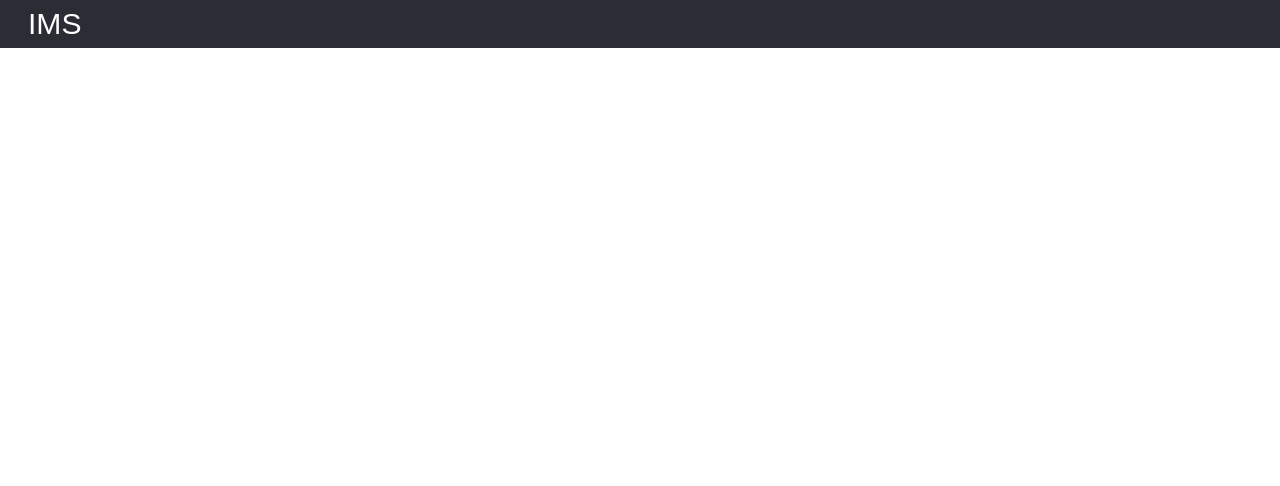
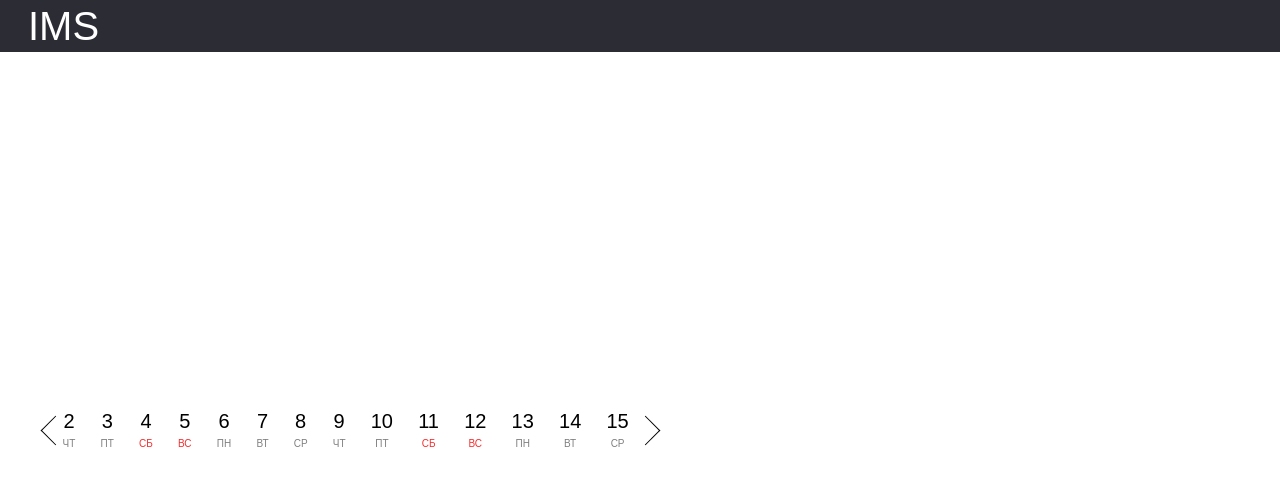
Before and after one commit to Suldenkov/IMS_cinema, a website built with webpack: page src/index.html in a window 1280 px wide. Built offline with nearby package versions, Linux system fonts and the light colour scheme.

Commit message:
create struct calendar

```diff
--- a/package.json
+++ b/package.json
@@ -5,7 +5,8 @@
   "main": "index.js",
   "scripts": {
     "test": "echo \"Error: no test specified\" && exit 1",
-    "build": "webpack --watch"
+    "start": "webpack-dev-server --mode development --open",
+    "build": "webpack"
   },
   "repository": {
     "type": "git",
@@ -23,7 +24,8 @@
     "mini-css-extract-plugin": "^2.2.1",
     "sass": "^1.38.2",
     "sass-loader": "^12.1.0",
-    "webpack": "^5.51.1"
+    "webpack": "^5.51.1",
+    "webpack-dev-server": "^4.1.0"
   },
   "dependencies": {
     "clean-webpack-plugin": "^4.0.0-alpha.0",
--- /dev/null
+++ b/src/assets/js/block/calendar.js
@@ -0,0 +1,39 @@
+const calendar = document.querySelector('.arrow');
+const dayLater = 14;
+
+function getWeekDay(date) {
+	let days = ['ВС', 'ПН', 'ВТ', 'СР', 'ЧТ', 'ПТ', 'СБ'];
+	return days[date.getDay()];
+
+}
+
+function getMonth(date)
+{
+	let months = ['Январь' , 'Февраль' , 'Март' , 'Апрель' , 'Май' , 'Июнь' , 'Июль' , 'Август' , 'Сентябрь' , 'Октябрь' , 'Ноябрь' , 'Декабрь'];
+	return months[date.getMonth()];
+}
+
+function createCalendar()
+{
+    let lastDay = new Date();
+    let nextDay = new Date();
+    let iter = dayLater;
+    let fragment = '';
+
+    while (iter != 0)
+    {
+        let week_day = getWeekDay(nextDay);
+        fragment += `
+            <div class="date_block">
+                <span class="date">${nextDay.getDate()}</span>
+                <span class="week_day${week_day == 'СБ' || week_day == 'ВС' ? ' day_off' : ''}">${week_day}</span>
+            </div>
+        `;
+        // console.log(`${getMonth(lastDay).toUpperCase()} ${lastDay.getDate()} ${getWeekDay(lastDay)}`);
+        nextDay.setDate(nextDay.getDate() + 1);
+        iter--;
+    }
+    calendar.innerHTML = fragment;
+}
+
+createCalendar();
--- /dev/null
+++ b/src/assets/js/index.js
@@ -0,0 +1,2 @@
+import '../scss/style.scss'
+import './block/calendar.js'
--- /dev/null
+++ b/src/assets/scss/_vars.scss
@@ -0,0 +1 @@
+$primary: #2c2c34;
--- /dev/null
+++ b/src/assets/scss/blocks/calendar.scss
@@ -0,0 +1,63 @@
+.date{
+    font-size: 2rem;
+    &_block{
+        z-index: 101;
+        padding: 0.7em 0.9em;
+        display: flex;
+        flex-direction: column;
+        text-align: center;
+    }
+}
+
+.week_day{
+    font-size: 1rem;
+    color: rgba(0,0,0,0.5);
+    line-height: 1.4rem;
+    margin-top: 0.4em;
+}
+
+.day_off{
+    color:#F72F2F;
+}
+
+.arrow{
+    display: flex;
+    z-index: 100;
+    position: absolute;
+    left: 50px;
+    top: 50%;
+    border-radius: 50%;
+    background: rgba(255,255,255,0.4);
+    cursor: pointer;
+
+    &:before{
+    content: '';
+    position: absolute;
+    left: 0%;
+    top: 50%;
+    width: 20px;
+    height: 20px;
+    margin-left: -10px;
+    margin-top: -10px;
+    border: 1px solid #000;
+    border-bottom: none;
+    border-right: none;
+    transform: translateX(5px) rotate(-45deg);
+    }
+
+    &:after{
+        content: '';
+        position: absolute;
+        top: 50%;
+        right: 0%;
+        width: 20px;
+        height: 20px;
+        margin-left: -10px;
+        margin-top: -10px;
+        border: 1px solid #000;
+        border-bottom: none;
+        border-right: none;
+        transform: translateX(15px) rotate(135deg);
+    }
+
+}
--- /dev/null
+++ b/src/assets/scss/blocks/nav.scss
@@ -0,0 +1,13 @@
+
+.nav{
+	position: fixed;
+	width: 100%;
+	padding: 0.25em 2em;
+	background-color: $primary;
+	display: flex;
+	align-items: center;
+	&_title{
+		color: white;
+		font-size: 4rem;
+	}
+}
--- /dev/null
+++ b/src/assets/scss/style.scss
@@ -0,0 +1,25 @@
+@import "vars";
+
+*{
+	padding: 0;
+	margin: 0;
+	box-sizing: border-box;
+	font-family: sans-serif;
+}
+
+html{
+	font-size: 10px;
+}
+
+body{
+	font-size: 1.4rem;
+	font-family: system-ui,-apple-system,"Segoe UI",Roboto,"Helvetica Neue",Arial,"Noto Sans","Liberation Sans",sans-serif,"Apple Color Emoji","Segoe UI Emoji","Segoe UI Symbol","Noto Color Emoji";
+}
+
+.container{
+	width: 90ch;
+	padding-top: 3.75em;
+}
+
+@import "blocks/nav";
+@import "blocks/calendar";
--- a/src/index.html
+++ b/src/index.html
@@ -13,7 +13,9 @@
 	</div>
 	<div class="container">
 		<div class="calendar">
+			<div class="arrow">
 
+			</div>
 		</div>
 	</div>
 	<script src="js/index.js"></script>
--- a/src/js/index.js
+++ /dev/null
@@ -1,17 +0,0 @@
-import '../style/style.scss'
-
-let options = {
-	year: 'numeric',
-	month: 'numeric',
-	day: 'numeric',
-	timezone: 'UTC'
-  };
-
-let date = new Date()
-function getWeekDay(date) {
-	let days = ['ВС', 'ПН', 'ВТ', 'СР', 'ЧТ', 'ПТ', 'СБ'];
-
-	return days[date.getDay()];
-  }
-
-  console.log(getWeekDay(date));
--- a/src/style/style.scss
+++ /dev/null
@@ -1,24 +0,0 @@
-*{
-	padding: 0;
-	margin: 0;
-	box-sizing: border-box;
-	font-family: sans-serif;
-	font-size: 14px;
-}
-
-.nav{
-	position: fixed;
-	width: 100%;
-	padding: 0.5em 2em;
-	background-color: #2c2c34;
-	display: flex;
-	align-items: center;
-	&_title{
-		color: white;
-		font-size: 2.15rem;
-	}
-}
-
-.container{
-	width: 90ch;
-}
--- a/webpack.config.js
+++ b/webpack.config.js
@@ -6,10 +6,13 @@ const CleanWebpackPlugin = require('clean-webpack-plugin');
 
 module.exports = {
 	mode: 'production',
-	entry: './src/js/index.js',
+	entry: './src/assets/js/index.js',
 	output:{
 		filename: 'main.js',
 		path: path.resolve(__dirname, 'dist')
+	},
+	devServer:{
+		port:3000
 	},
 	module:{
 		rules: [
```
Also changed, not shown: src/assets/imgs/1.jpeg (added), src/assets/imgs/3.jpg (added), src/assets/imgs/4.jpg (added), src/assets/imgs/5.jpg (added).
